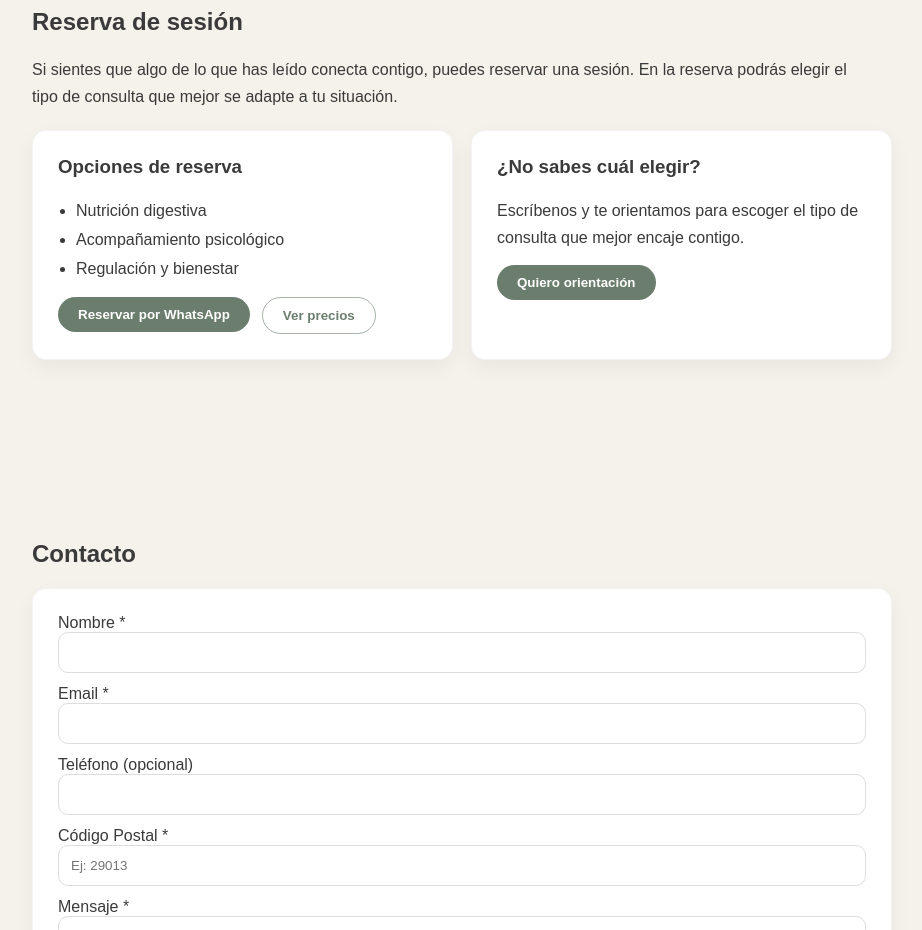
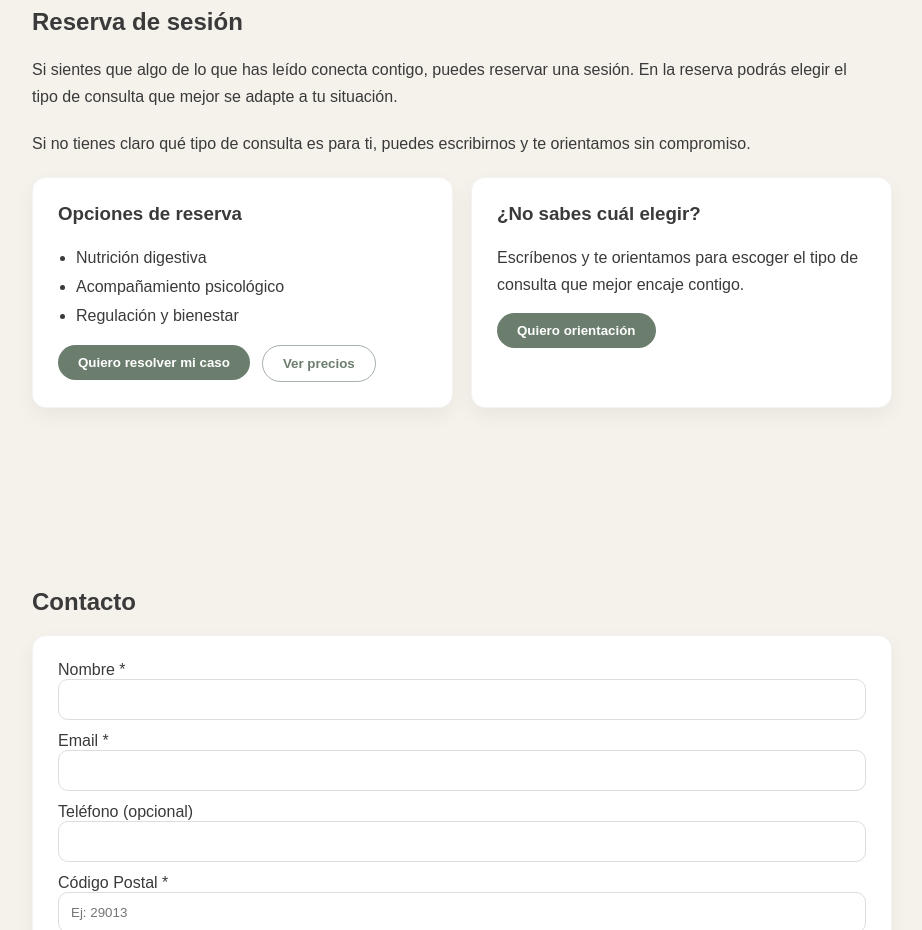
Before and after one commit to Centronerua/Nerua-web, a Next.js app: page / in a window 1280 px wide. Shown: the part 5000-5930 px from the top of the page, without its empty margins (178-1100 px from the left). Built offline with nearby package versions, Linux system fonts and the light colour scheme.

Commit message:
Update page.js

```diff
--- a/app/page.js
+++ b/app/page.js
@@ -8,7 +8,7 @@ export const metadata = {
 
 // app/page.js
 export default function Home() {
-  const whatsappLink = "https://wa.me/34637541937";
+const whatsappLink = "https://wa.me/34637541937?text=Hola%2C%20he%20visto%20la%20web%20de%20Centro%20NERÚA%20y%20me%20gustaría%20recibir%20información%20sobre%20mi%20caso";
 
   return (
     <main style={{ fontFamily: "Montserrat, sans-serif", background: "#F5F1EB", color: "#3A3A3A" }}>
@@ -252,6 +252,9 @@ export default function Home() {
           Si sientes que algo de lo que has leído conecta contigo, puedes reservar una sesión.
           En la reserva podrás elegir el tipo de consulta que mejor se adapte a tu situación.
         </p>
+        <p style={{ ...text, fontWeight: 500 }}>
+Si no tienes claro qué tipo de consulta es para ti, puedes escribirnos y te orientamos sin compromiso.
+</p>
 
         <div style={{ display: "grid", gap: 18, marginTop: 18, gridTemplateColumns: "repeat(auto-fit, minmax(280px, 1fr))" }}>
           <div style={card}>
@@ -264,7 +267,7 @@ export default function Home() {
 
             <div style={{ marginTop: 14, display: "flex", gap: 12, flexWrap: "wrap" }}>
               <a href={whatsappLink} target="_blank" rel="noreferrer" style={{ textDecoration: "none" }}>
-                <button style={btn}>Reservar por WhatsApp</button>
+                <button style={btn}>Quiero resolver mi caso</button>
               </a>
               <a href="#consultas" style={{ textDecoration: "none" }}>
                 <button style={btnGhost}>Ver precios</button>
```
